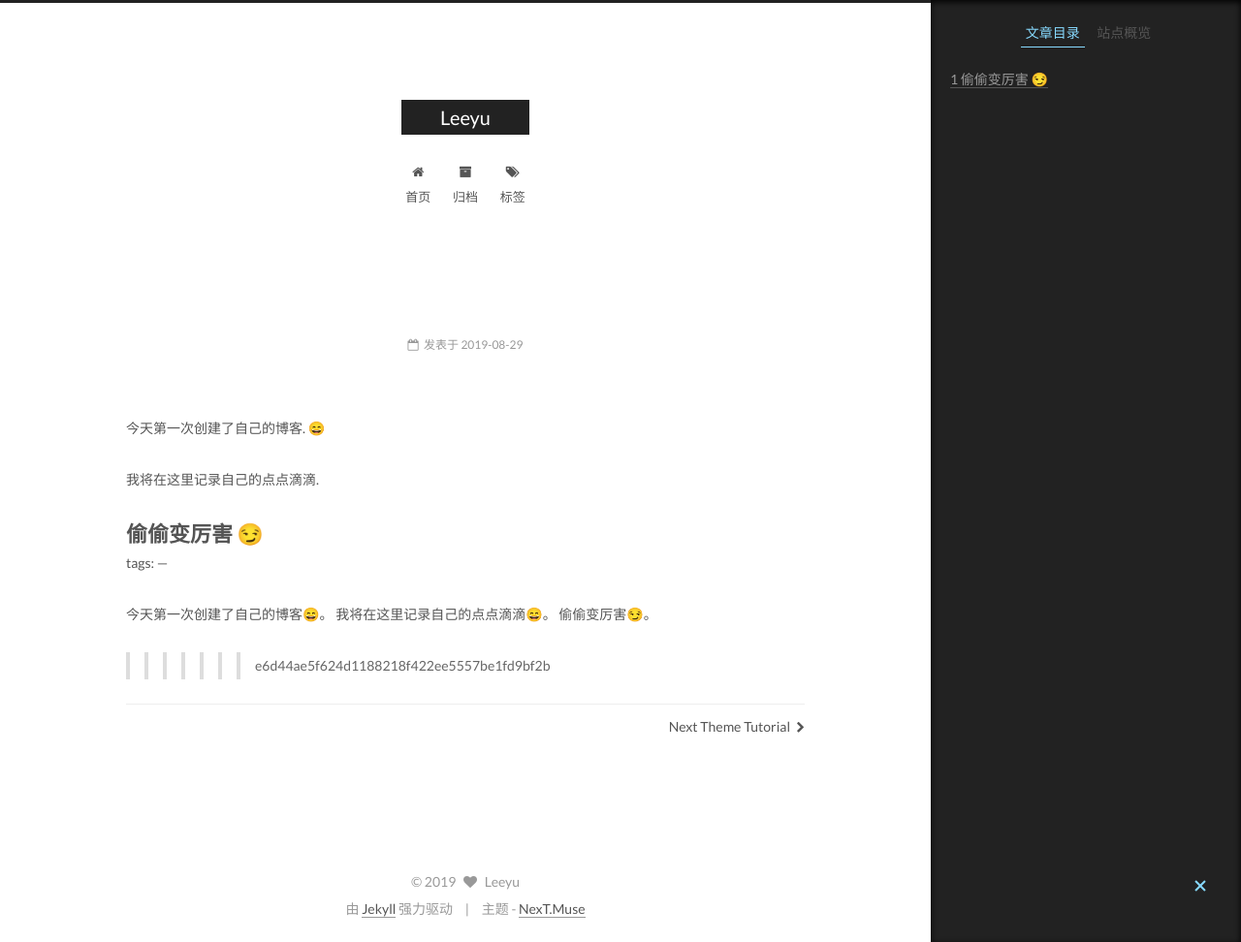
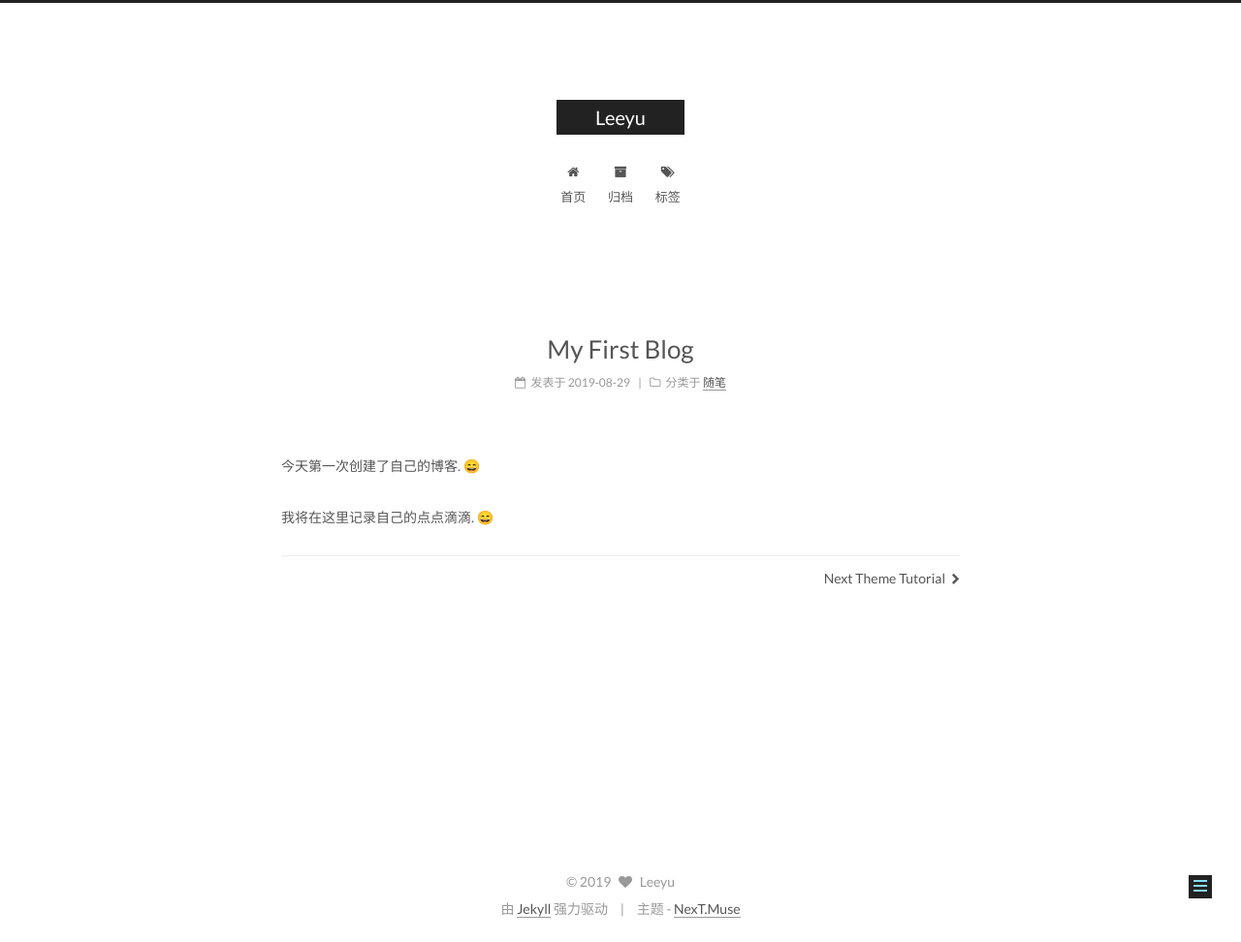
Before and after one commit to 188150486/188150486.github.io, a Jekyll site: the page built from _posts/2019-08-29-My-First-Blog.md, in a window 1280 px wide and 972 px high. Shown: the whole window at 97% size. Built offline with Jekyll 4.4.1, drawn with Linux system fonts in a browser that asks for light colours; emoji names are drawn with the system emoji font.

Commit message:
my first blog

```diff
--- a/_posts/2019-08-29-My-First-Blog.md
+++ b/_posts/2019-08-29-My-First-Blog.md
@@ -1,20 +1,9 @@
 ---
 title: My First Blog
-<<<<<<< HEAD
 categories: 随笔
 tags:
 ---
 
 今天第一次创建了自己的博客. :smile:
 
-我将在这里记录自己的点点滴滴.
-
-偷偷变厉害 :smirk:
-=======
-tags:
----
-
-今天第一次创建了自己的博客:smile:。
-我将在这里记录自己的点点滴滴:smile:。
-偷偷变厉害:smirk:。
->>>>>>> e6d44ae5f624d1188218f422ee5557be1fd9bf2b
+我将在这里记录自己的点点滴滴. :smile:
```
